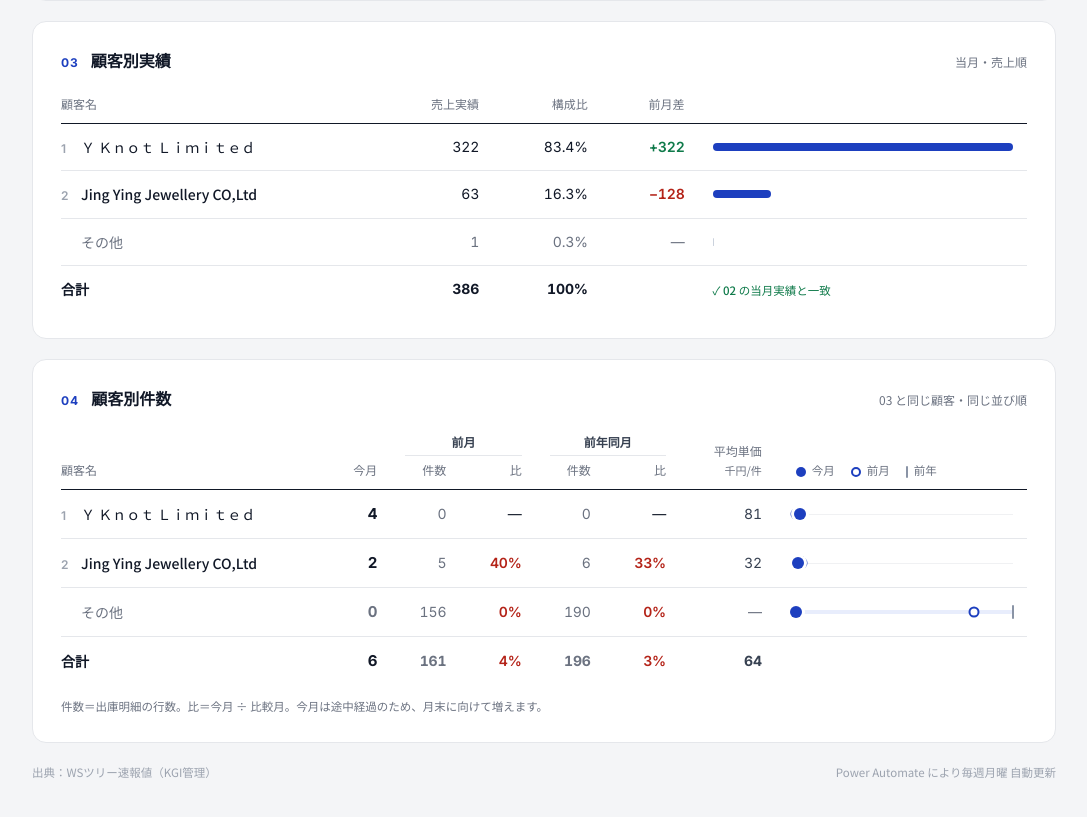
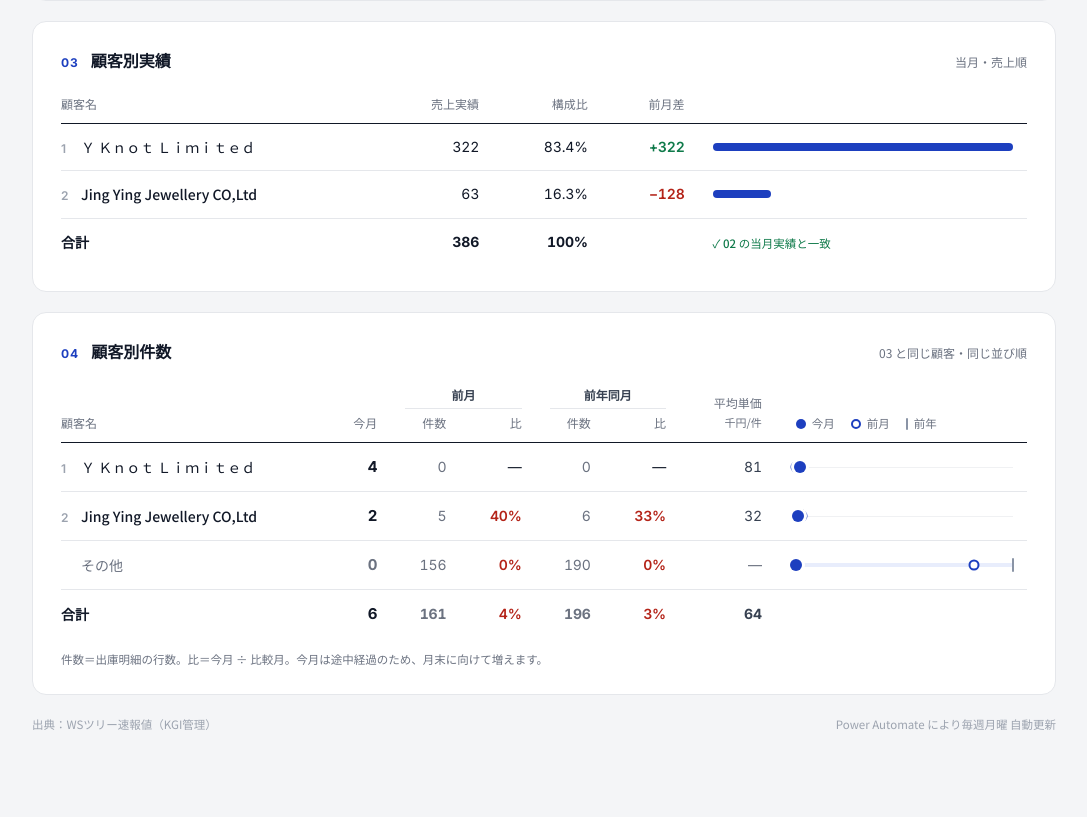
Before and after one commit to yuichi818/sales-dashboard, a plain HTML site: page index.html in a window 1280 px wide. Shown: the part 1000-1817 px from the top of the page, without its empty margins (96-1183 px from the left). After the commit the page ends 1790 px from the top, so only its background shows below. Drawn offline with Linux system fonts and the light colour scheme.

Commit message:
Update dashboard

```diff
--- a/index.html
+++ b/index.html
@@ -513,12 +513,12 @@
   {
     const total = sen(DATA.month.revenueActual)
     const rows = DATA.customers
-      .map(c => ({ name: String(c.name ?? '').replace(/^[\s　]+|[\s　]+$/g, ''), amt: sen(c.amountMan), diff: sen(c.prevDiffMan) }))
+      .map(c => ({ name: String(c.name ?? '').replace(/^[\s　]+|[\s　]+$/g, ''), man: Number(c.amountMan) || 0, amt: sen(c.amountMan), diff: sen(c.prevDiffMan) }))
       .filter(c => c.name && c.name !== '0' && c.amt !== 0)
       .sort((a, b) => b.amt - a.amt)
     window.__custOrder = rows.map(r => r.name)
-    const listed = rows.reduce((s, c) => s + c.amt, 0)
-    const other = total - listed
+    const listedMan = rows.reduce((s, c) => s + c.man, 0)
+    const other = sen((Number(DATA.month.revenueActual) || 0) - listedMan)   // 丸め誤差を出さないよう万円のまま差を取る
     const maxAmt = Math.max(...rows.map(r => r.amt), other, 1)
     const body = $('cust-body')
 
@@ -562,7 +562,7 @@
     const byName = Object.fromEntries(DATA.customers.map(c => [clean(c.name), c]))
     const rows = (window.__custOrder || []).map(n => {
       const c = byName[n]
-      return { name: n, amt: sen(c.amountMan), cur: toNum(c.cnt), prv: toNum(c.prevCnt), ly: toNum(c.lyCnt) }
+      return { name: n, man: Number(c.amountMan) || 0, amt: sen(c.amountMan), cur: toNum(c.cnt), prv: toNum(c.prevCnt), ly: toNum(c.lyCnt) }
     })
     const linked = rows.some(r => isFinite(r.cur))
 
@@ -600,7 +600,7 @@
         body.appendChild(e)
       }
       rows.forEach((r, i) => tr('', `<span class="rank">${i + 1}</span><span class="name">${esc(r.name)}</span>`, r, r.amt))
-      if (showOther) tr('other', '<span class="rank"></span>その他', other, sen(DATA.month.revenueActual) - rows.reduce((s, r) => s + r.amt, 0))
+      if (showOther) tr('other', '<span class="rank"></span>その他', other, sen((Number(DATA.month.revenueActual) || 0) - rows.reduce((s, r) => s + r.man, 0)))
       tr('total', '合計', tot, sen(DATA.month.revenueActual))
       set('s4-foot', '件数＝出庫明細の行数。比＝今月 ÷ 比較月。今月は途中経過のため、月末に向けて増えます。')
     }
```
